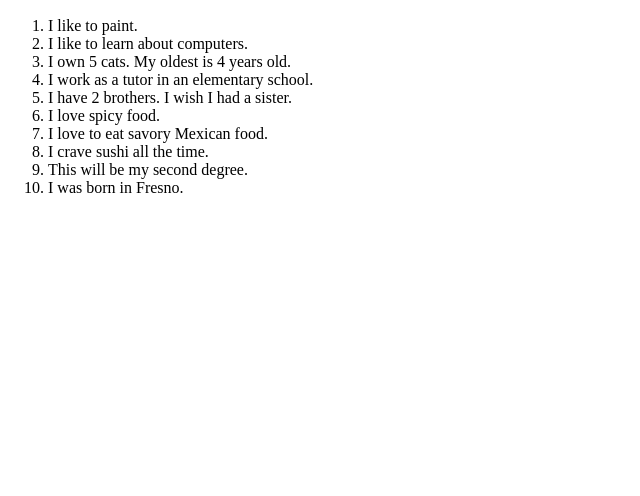
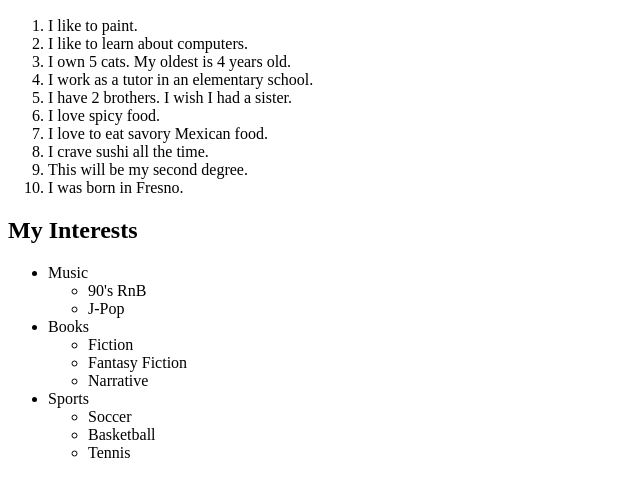
Before and after one commit to magalyrodriguez1/COMP001A.LectureActivity3, a plain HTML site: page about.html in a window 1280 px wide. Shown: the part 180-676 px from the top of the page, without its empty margins (0-640 px from the left). Drawn offline with Linux system fonts and the light colour scheme.

Commit message:
added unordered list

```diff
--- a/about.html
+++ b/about.html
@@ -34,6 +34,33 @@
                     <li>This will be my second degree.</li>
                     <li>I was born in Fresno.</li>
                 </ol>
-            </article>
+                   <!--example of a multi-level unordered list-->
+        <article>
+            <h2>My Interests</h2>
+            <ul>
+                <li>Music
+                    <ul>
+                        <li>90's RnB</li>
+                        <li>J-Pop</li>
+                    </ul>
+                </li>
+                <li>Books
+                <ul>
+                    <li>Fiction</li>
+                    <li>Fantasy Fiction</li>
+                    <li>Narrative</li>
+                </ul>
+                </li>
+                <li>Sports
+                <ul>
+                    <li>Soccer</li>
+                    <li>Basketball</li>
+                    <li>Tennis</li>
+                </ul>
+                </li>
+            </ul>
+        </article>
+    </main>
+
     </body>
 </html>
```
